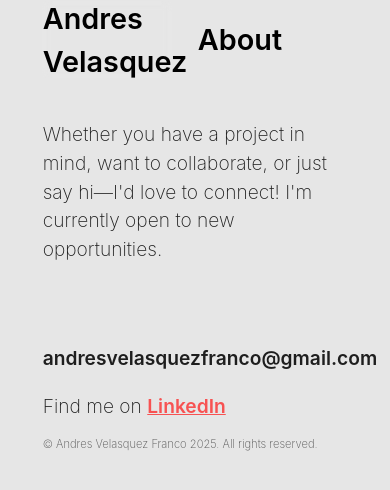
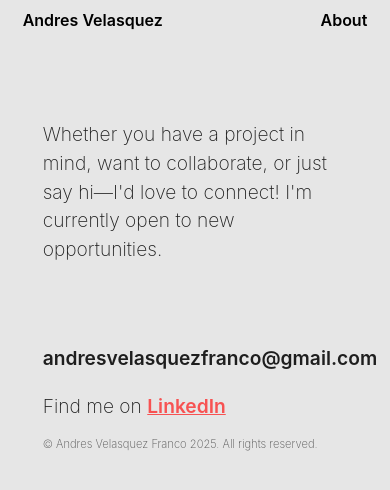
Before and after one commit to andrelefranco001/portfolio, a React (Vite) app: page / in a window 390 px wide. Shown: the top 490 px of the page. Built offline with nearby package versions, Linux system fonts and the light colour scheme.

Commit message:
Navbar responsive

```diff
--- a/src/App.jsx
+++ b/src/App.jsx
@@ -12,14 +12,10 @@ import Footer from "./components/Footer";
 
 const GridContainer = styled.div`
   display: grid;
-  grid-template-columns: 1fr 70% 1fr;
-  /* gap: 16px; */
+  grid-template-columns: 5% 90% 5%;
   width: 100%;
   min-height: 100vh;
 
-  /* @media (min-width: 1024px) {
-    grid-template-columns: 1fr 70% 1fr;
-  } */
   @media (max-width: 768px) {
     grid-template-columns: 5% 90% 5%;
   }
@@ -29,12 +25,12 @@ const Content = styled.div`
   display: flex;
   flex-direction: column;
   width: 100%;
+  grid-column: 2; /* Ensure it spans the middle column */
 `;
 
 const ScrollToTopButton = styled.button`
   position: fixed;
   bottom: 20px;
-  /* right: 20px; */
   margin-left: 2rem;
   background-color: #e6e6e6;
   color: #5a5a5a;
@@ -48,6 +44,7 @@ const ScrollToTopButton = styled.button`
     display: none;
   }
 `;
+
 function App() {
   const [showScroll, setShowScroll] = useState(false);
 
--- a/src/components/NavBar.jsx
+++ b/src/components/NavBar.jsx
@@ -1,6 +1,55 @@
 import React, { useEffect, useState } from "react";
 import { Link } from "react-router-dom";
 import styled from "styled-components";
+
+const NavBarContainer = styled.div`
+  grid-column: 2; /* Ensure it spans the middle column */
+  width: 100%;
+`;
+
+const HighlightText = styled.div`
+  position: fixed;
+  left: 5%; /* Align with the grid */
+  width: 90%; /* Align with the grid */
+  display: flex;
+  flex-direction: row;
+  justify-content: space-between;
+  background: #e6e6e6;
+  top: 0;
+  z-index: 1000;
+  align-items: center;
+  font-size: ${(props) => (props.isScrolled ? "1.2rem" : "1.8rem")};
+  font-weight: 600;
+  box-sizing: border-box;
+  padding: ${(props) => (props.isScrolled ? "0.5rem 1rem" : "1rem 1rem")};
+  height: ${(props) => (props.isScrolled ? "50px" : "80px")};
+  transition: all 0.3s ease-in-out;
+
+  @media (max-width: 1440px) {
+    font-size: ${(props) => (props.isScrolled ? "1rem" : "1.5rem")};
+    padding: ${(props) =>
+      props.isScrolled ? "0.4rem 0.8rem" : "0.8rem 0.8rem"};
+    height: ${(props) => (props.isScrolled ? "45px" : "70px")};
+  }
+  @media (max-width: 1024px) {
+    font-size: ${(props) => (props.isScrolled ? "0.9rem" : "1.3rem")};
+    padding: ${(props) =>
+      props.isScrolled ? "0.3rem 0.6rem" : "0.6rem 0.6rem"};
+    height: ${(props) => (props.isScrolled ? "40px" : "60px")};
+  }
+  @media (max-width: 768px) {
+    font-size: ${(props) => (props.isScrolled ? "0.8rem" : "1.2rem")};
+    padding: ${(props) =>
+      props.isScrolled ? "0.2rem 0.4rem" : "0.4rem 0.4rem"};
+    height: ${(props) => (props.isScrolled ? "35px" : "50px")};
+  }
+  @media (max-width: 480px) {
+    font-size: ${(props) => (props.isScrolled ? "0.7rem" : "1rem")};
+    padding: ${(props) =>
+      props.isScrolled ? "0.1rem 0.2rem" : "0.2rem 0.2rem"};
+    height: ${(props) => (props.isScrolled ? "30px" : "40px")};
+  }
+`;
 
 function NavBar() {
   const [isScrolled, setIsScrolled] = useState(false);
@@ -15,34 +64,20 @@ function NavBar() {
   }, []);
 
   return (
-    <div
-      style={{
-        position: "fixed",
-        width: "69.6%",
-        display: "flex",
-        flexDirection: "row",
-        justifyContent: "space-between",
-        background: "rgb(230, 230, 230)",
-        top: 0,
-        zIndex: 1000,
-
-        alignItems: "center",
-        fontSize: isScrolled ? "1.2rem" : "1.8rem",
-        fontWeight: "600",
-        boxSizing: "border-box",
-        padding: isScrolled ? "0.5rem 1rem" : "1rem 1rem",
-        height: isScrolled ? "50px" : "80px",
-        transition: "all 0.3s ease-in-out",
-      }}
+    <NavBarContainer>
+      <HighlightText isScrolled={isScrolled}>
+        <Link
+          to="/portfolio/"
+          style={{ textDecoration: "none", color: "black" }}
         >
-      <Link to="/portfolio/" style={{ textDecoration: "none", color: "black" }}>
           <span style={{ backdropFilter: "blur(5px)" }}>Andres Velasquez</span>
         </Link>
 
         <Link to="/about" style={{ textDecoration: "none", color: "black" }}>
           <span style={{ backdropFilter: "blur(5px)" }}>About</span>
         </Link>
-    </div>
+      </HighlightText>
+    </NavBarContainer>
   );
 }
 
```
Lines whose indentation alone changed are shown as unchanged.
